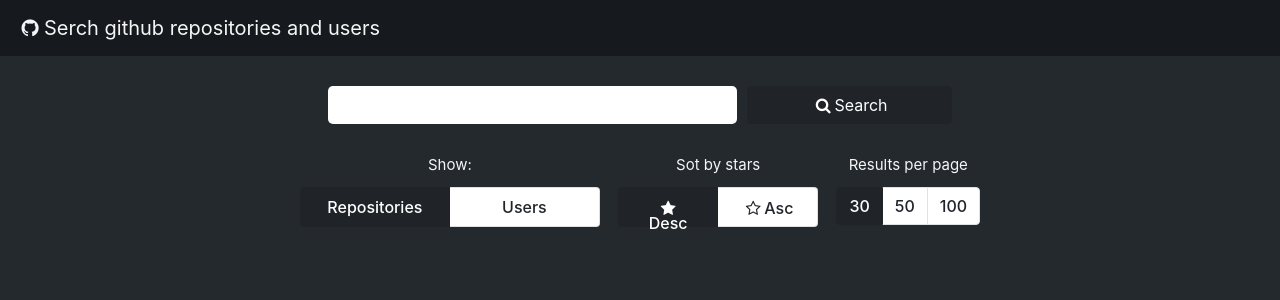
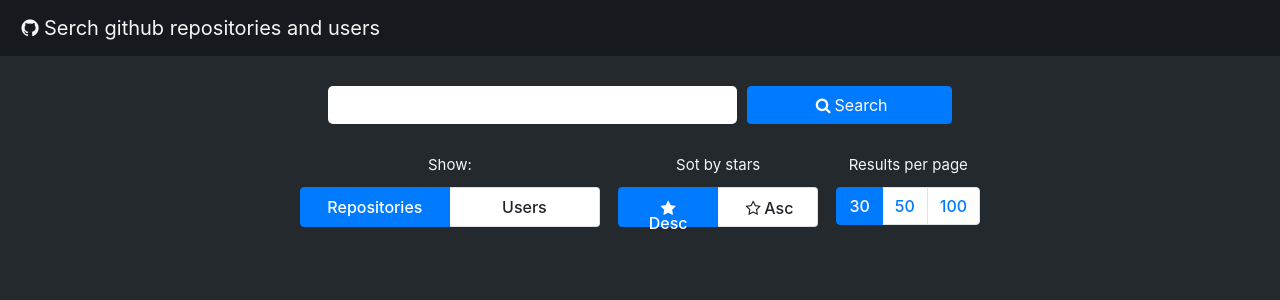
Before and after one commit to rpask00/gitsearch, a React (Create React App) app: page /search in a window 1280 px wide. Shown: the top 300 px of the page. Built offline with nearby package versions, Linux system fonts and the light colour scheme.

Commit message:
scss unistall

```diff
--- a/package.json
+++ b/package.json
@@ -8,7 +8,6 @@
     "@testing-library/user-event": "^12.1.10",
     "axios": "^0.21.0",
     "bootstrap": "^4.5.3",
-    "node-sass": "^4.14.1",
     "react": "^17.0.1",
     "react-bootstrap": "^1.4.0",
     "react-dom": "^17.0.1",
--- a/src/index.scss
+++ b/src/index.css
@@ -11,9 +11,9 @@ body {
   background-color: rgb(22, 25, 29);
 }
 
-$primary: rgb(32, 36, 41);
-
-@import "node_modules/bootstrap/scss/bootstrap.scss";
+ /* $primary: rgb(32, 36, 41);
+ */
+ /* @import "node_modules/bootstrap/scss/bootstrap.scss"; */
 
 .navbar-brand,
 .navbar-brand:hover {
--- a/src/index.tsx
+++ b/src/index.tsx
@@ -1,9 +1,10 @@
 import React from 'react';
 import ReactDOM from 'react-dom';
-import './index.scss';
+import './index.css';
 import App from './App';
 import './styles/fontello/css/fontello.css'
 import { BrowserRouter } from 'react-router-dom'
+import 'bootstrap/dist/css/bootstrap.min.css';
 
 document.body.style.backgroundColor = "rgb(36,41,46)";
 
```
